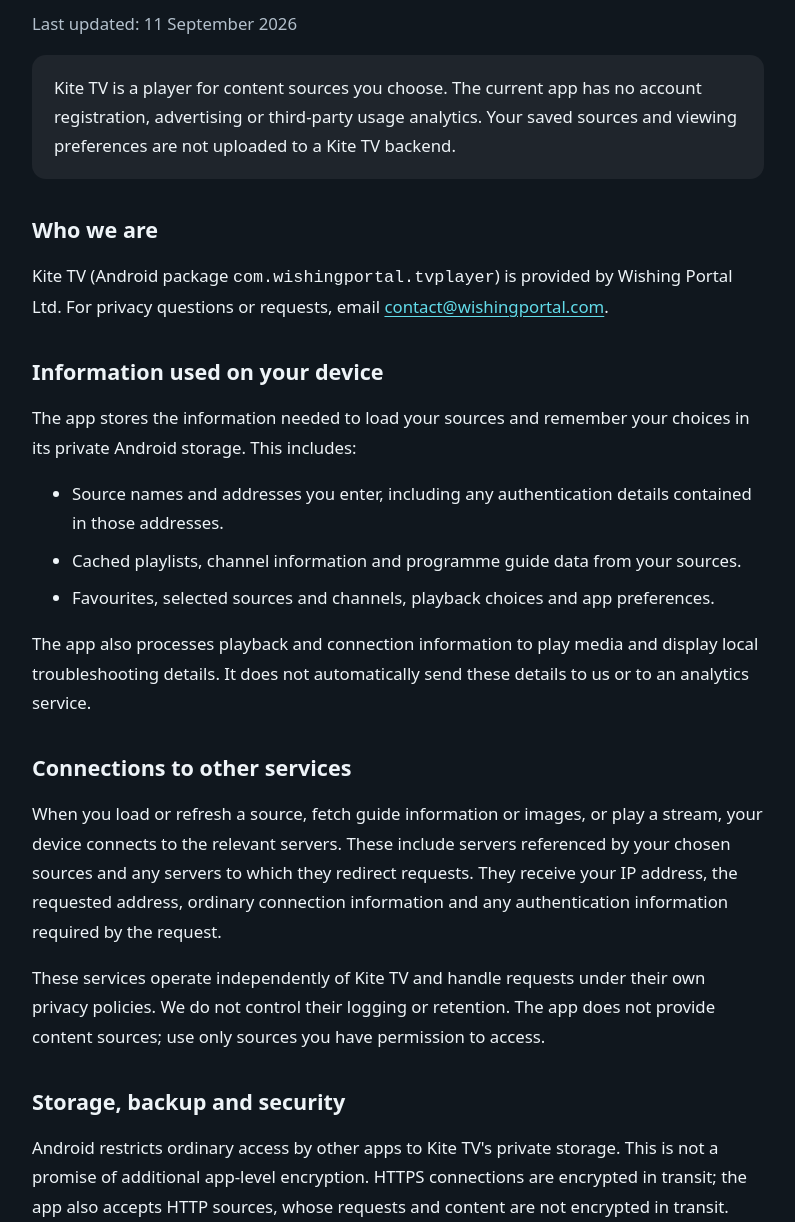
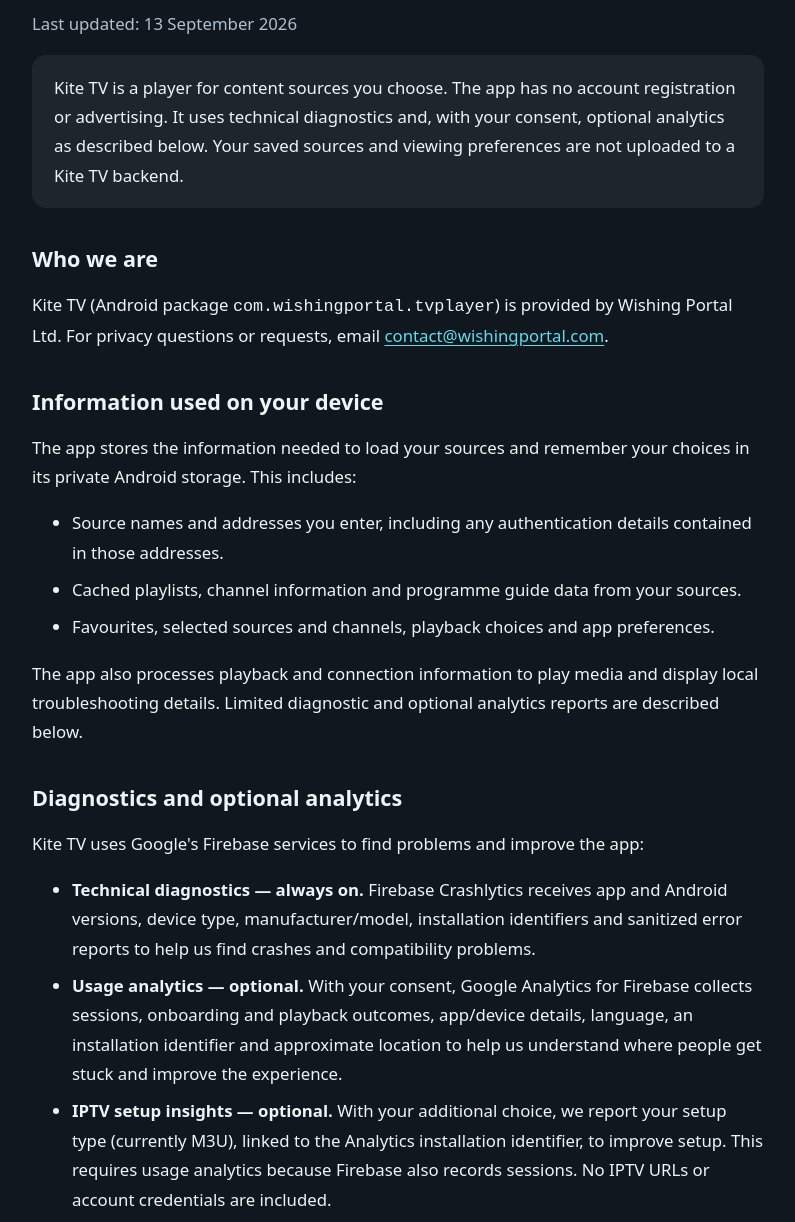
Before and after one commit to WishingPortal/wishingportal.github.io, a website: page kite-tv/privacy/index.html in a window 1280 px wide. Shown: the part 178-1400 px from the top of the page, without its empty margins (242-1037 px from the left). Drawn offline with Linux system fonts and the light colour scheme.

Commit message:
Update Kite TV privacy policy for diagnostics and analytics

```diff
--- a/kite-tv/privacy/index.html
+++ b/kite-tv/privacy/index.html
@@ -26,8 +26,8 @@
 <main>
   <a class="brand" href="/">Kite TV · Wishing Portal</a>
   <h1>Privacy policy</h1>
-  <p class="date">Last updated: 11 September 2026</p>
-  <p class="intro">Kite TV is a player for content sources you choose. The current app has no account registration, advertising or third-party usage analytics. Your saved sources and viewing preferences are not uploaded to a Kite TV backend.</p>
+  <p class="date">Last updated: 13 September 2026</p>
+  <p class="intro">Kite TV is a player for content sources you choose. The app has no account registration or advertising. It uses technical diagnostics and, with your consent, optional analytics as described below. Your saved sources and viewing preferences are not uploaded to a Kite TV backend.</p>
 
   <h2>Who we are</h2>
   <p>Kite TV (Android package <code>com.wishingportal.tvplayer</code>) is provided by Wishing Portal Ltd. For privacy questions or requests, email <a href="mailto:contact@wishingportal.com">contact@wishingportal.com</a>.</p>
@@ -39,7 +39,17 @@
     <li>Cached playlists, channel information and programme guide data from your sources.</li>
     <li>Favourites, selected sources and channels, playback choices and app preferences.</li>
   </ul>
-  <p>The app also processes playback and connection information to play media and display local troubleshooting details. It does not automatically send these details to us or to an analytics service.</p>
+  <p>The app also processes playback and connection information to play media and display local troubleshooting details. Limited diagnostic and optional analytics reports are described below.</p>
+
+  <h2>Diagnostics and optional analytics</h2>
+  <p>Kite TV uses Google's Firebase services to find problems and improve the app:</p>
+  <ul>
+    <li><strong>Technical diagnostics — always on.</strong> Firebase Crashlytics receives app and Android versions, device type, manufacturer/model, installation identifiers and sanitized error reports to help us find crashes and compatibility problems.</li>
+    <li><strong>Usage analytics — optional.</strong> With your consent, Google Analytics for Firebase collects sessions, onboarding and playback outcomes, app/device details, language, an installation identifier and approximate location to help us understand where people get stuck and improve the experience.</li>
+    <li><strong>IPTV setup insights — optional.</strong> With your additional choice, we report your setup type (currently M3U), linked to the Analytics installation identifier, to improve setup. This requires usage analytics because Firebase also records sessions. No IPTV URLs or account credentials are included.</li>
+  </ul>
+  <p>We do not attach IPTV URLs, credentials, playlist or guide contents, searches, channel names, names, email addresses or payment details to these reports. Reports use random installation identifiers and are not fully anonymous. Google processes these reports through Firebase; see <a href="https://firebase.google.com/support/privacy">Firebase's privacy information</a>.</p>
+  <p>You can choose optional analytics through More options when prompted and change your choices in Settings → Privacy choices. Technical diagnostics stays on regardless of these choices. Optional analytics relies on your consent (GDPR Article 6(1)(a)). Withdrawing consent stops future optional collection; it does not automatically delete historical reports. For questions or requests about reports already collected, contact us using the email above.</p>
 
   <h2>Connections to other services</h2>
   <p>When you load or refresh a source, fetch guide information or images, or play a stream, your device connects to the relevant servers. These include servers referenced by your chosen sources and any servers to which they redirect requests. They receive your IP address, the requested address, ordinary connection information and any authentication information required by the request.</p>
@@ -51,7 +61,7 @@
 
   <h2>Retention and deletion</h2>
   <p>Saved settings remain until you change or remove them, or clear the app's data. You can edit or remove saved sources in the app. Cached information may remain until replaced or cleared. To remove all local Kite TV data, use Android's Settings → Apps → Kite TV → Storage → Clear data; the exact labels vary by device. Uninstalling also removes the app's local data.</p>
-  <p>Clearing local data does not necessarily delete operating-system backups or records held by your chosen source services. Manage backups through your device or backup provider, and contact source services directly about their records.</p>
+  <p>Clearing local data does not automatically delete diagnostic or analytics reports already received by Google, and does not necessarily delete operating-system backups or records held by your chosen source services. Manage backups through your device or backup provider, and contact source services directly about their records.</p>
 
   <h2>Contacting us</h2>
   <p>If you email us, we receive your email address, message and any information you choose to include. We use this information to respond and resolve your request. Our email provider processes correspondence to deliver this service. We retain correspondence only as needed to handle the request and meet applicable legal obligations. Please do not send passwords, access tokens or private source addresses.</p>
```
